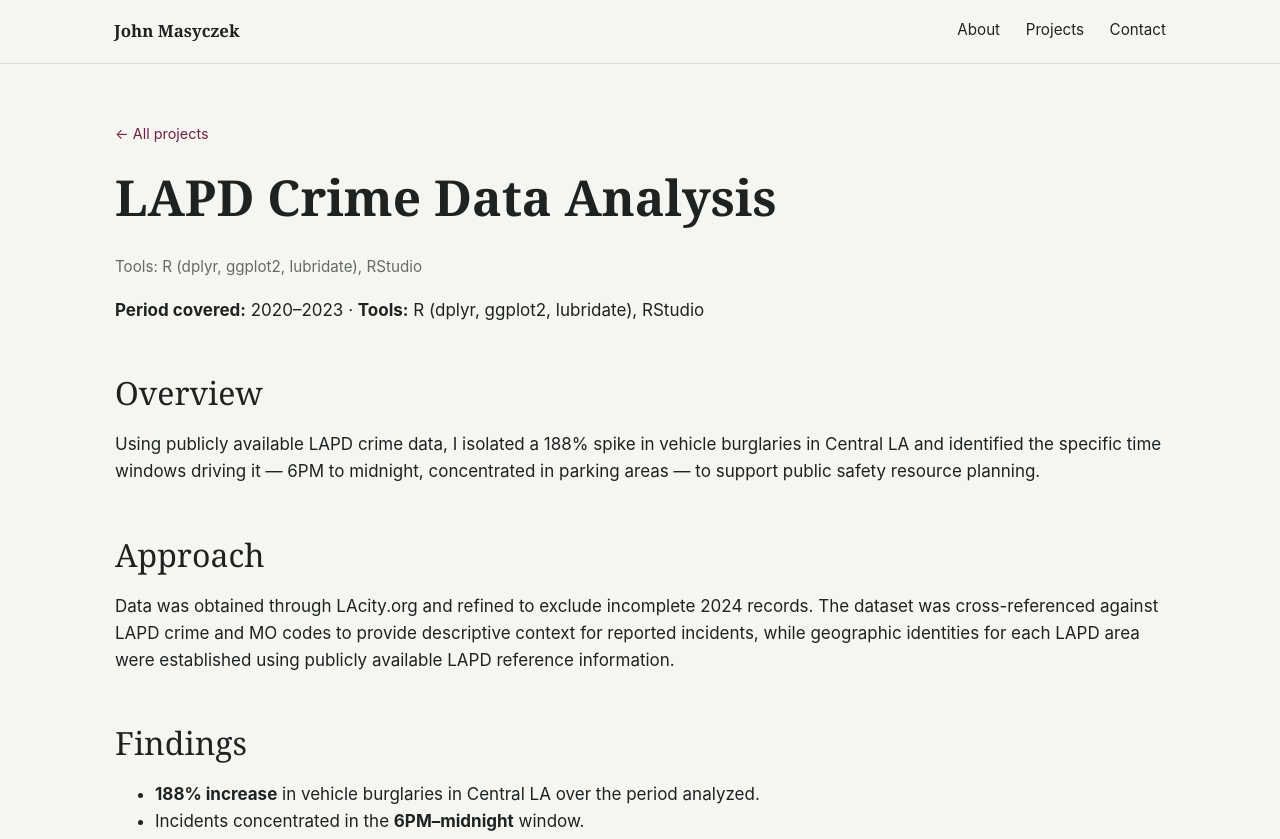
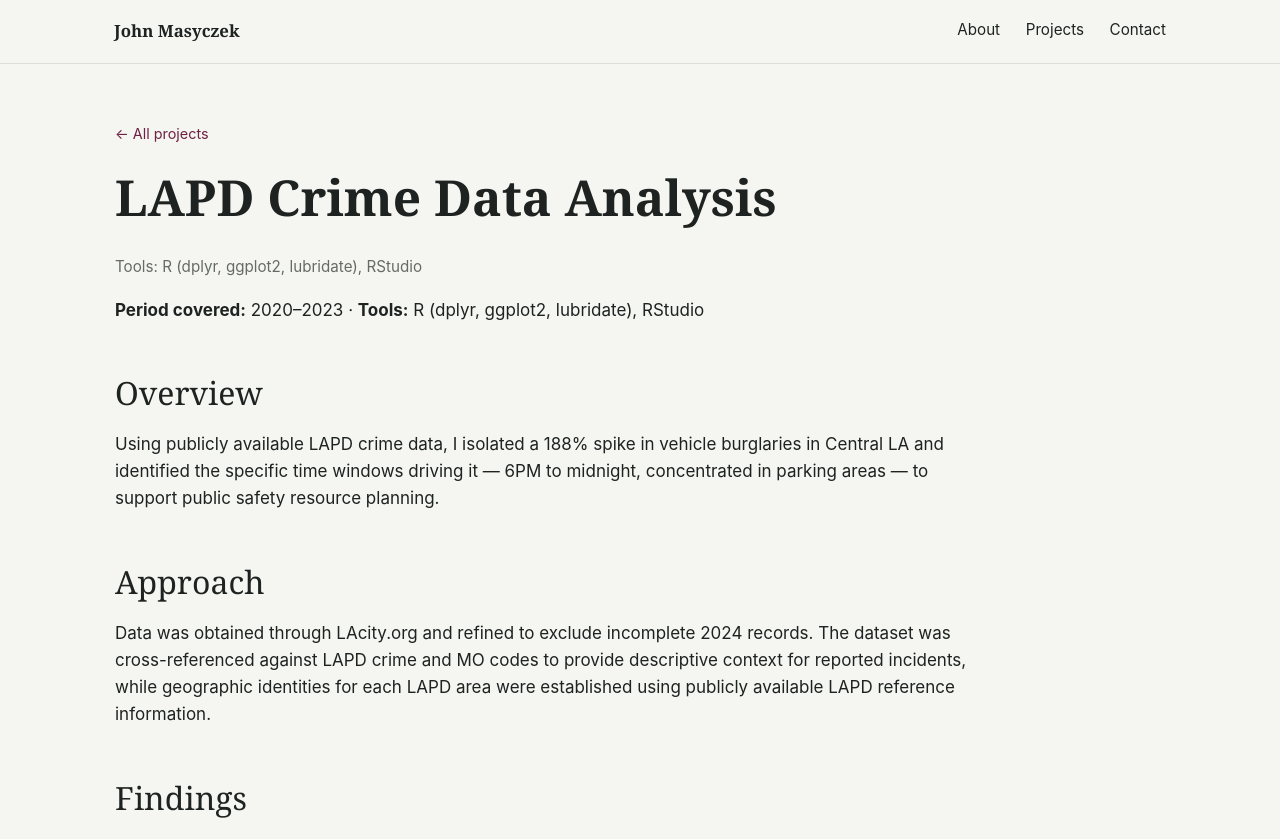
Before and after one commit to Masyczek/portfolio, a Jekyll site: the page built from projects/lapd-crime-analysis.md, in a window 1280 px wide and 1400 px high. Shown: the top 839 px of the window. Built offline with Jekyll 4.4.1, drawn with Linux system fonts in a browser that asks for light colours.

Commit message:
Update main.css

```diff
--- a/assets/css/main.css
+++ b/assets/css/main.css
@@ -268,7 +268,9 @@ section#about { border-top: none; }
 }
 .project-page__meta { color: var(--muted); font-size: 0.95rem; }
 .project-page__body :is(h2, h3) { margin-top: 1.6em; }
-.project-page__body p { max-width: none; }
+.project-page__body p {
+  max-width: 80ch;
+}
 
 /* Keep maps and charts within the project report column */
 .project-page__body img {
```
